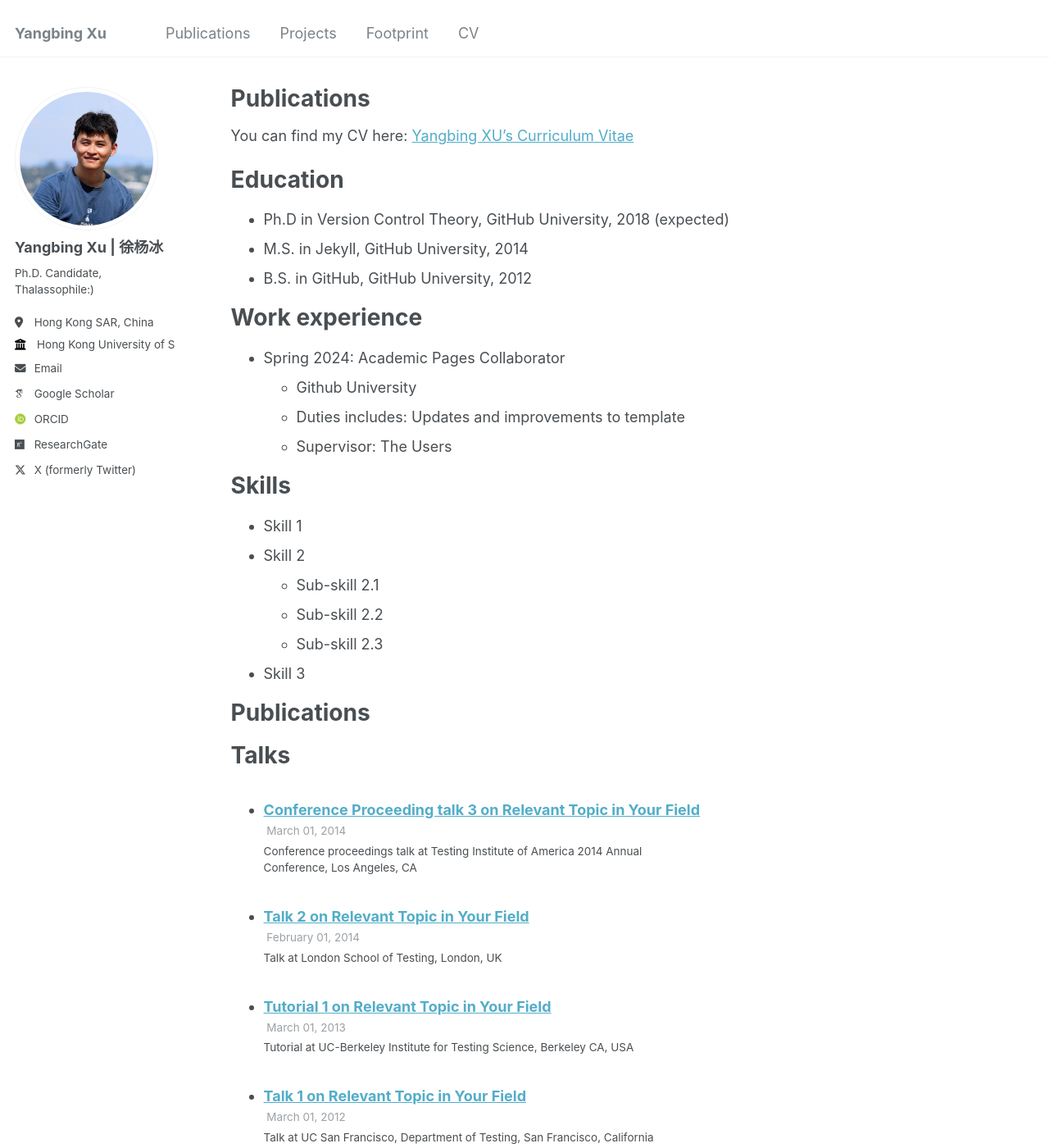
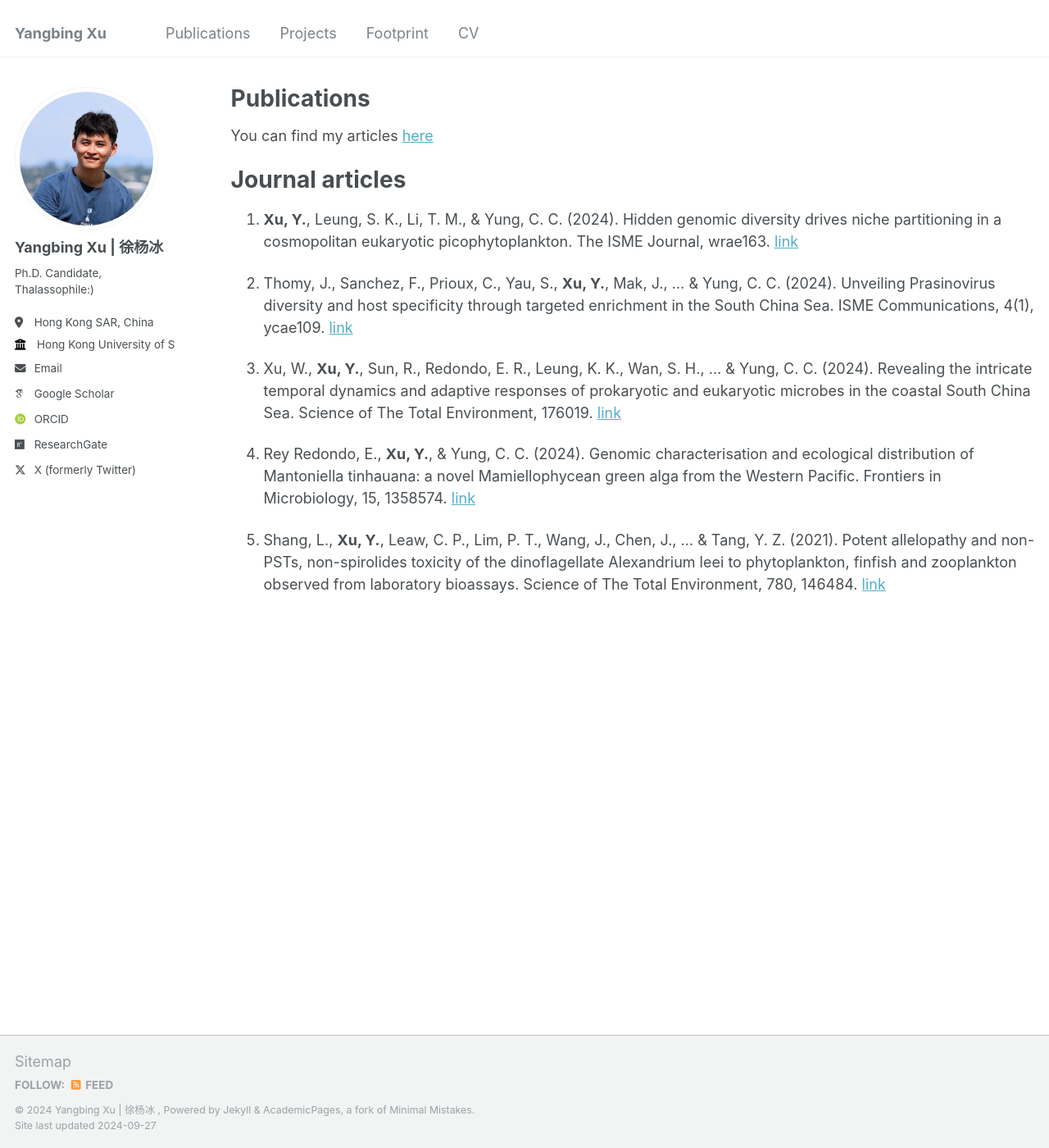
Before and after one commit to Yangbing-Ocean/yangbing, a Jekyll site: the page built from _pages/Publications.md, in a window 1280 px wide and 1400 px high. Shown: the whole window at 82% size. Built offline with Jekyll 4.4.1, drawn with Linux system fonts in a browser that asks for light colours; some web fonts are replaced; some of the changed text lies outside the part shown.

Commit message:
Update Publications.md

```diff
--- a/_pages/Publications.md
+++ b/_pages/Publications.md
@@ -9,50 +9,16 @@ redirect_from:
 
 {% include base_path %}
 
-You can find my CV here: [Yangbing XU's Curriculum Vitae](file:///Users/xyb/Desktop/CV_Yangbing_Xu.pdf)
+You can find my articles [here](https://scholar.google.com/citations?user=8cdJaOUAAAAJ&hl=zh-CN&oi=ao)
 
-Education
+Journal articles
 ======
-* Ph.D in Version Control Theory, GitHub University, 2018 (expected)
-* M.S. in Jekyll, GitHub University, 2014
-* B.S. in GitHub, GitHub University, 2012
+5. **Xu, Y.**, Leung, S. K., Li, T. M., & Yung, C. C. (2024). Hidden genomic diversity drives niche partitioning in a cosmopolitan eukaryotic picophytoplankton. The ISME Journal, wrae163. [link](https://doi.org/10.1093/ismejo/wrae163)
 
-Work experience
-======
-* Spring 2024: Academic Pages Collaborator
-  * Github University
-  * Duties includes: Updates and improvements to template
-  * Supervisor: The Users
+4. Thomy, J., Sanchez, F., Prioux, C., Yau, S., **Xu, Y.**, Mak, J., ... & Yung, C. C. (2024). Unveiling Prasinovirus diversity and host specificity through targeted enrichment in the South China Sea. ISME Communications, 4(1), ycae109. [link](https://doi.org/10.1093/ismeco/ycae109)
 
+3. Xu, W., **Xu, Y.**, Sun, R., Redondo, E. R., Leung, K. K., Wan, S. H., ... & Yung, C. C. (2024). Revealing the intricate temporal dynamics and adaptive responses of prokaryotic and eukaryotic microbes in the coastal South China Sea. Science of The Total Environment, 176019. [link](https://doi.org/10.1016/j.scitotenv.2024.176019)
 
+2. Rey Redondo, E., **Xu, Y.**, & Yung, C. C. (2024). Genomic characterisation and ecological distribution of Mantoniella tinhauana: a novel Mamiellophycean green alga from the Western Pacific. Frontiers in Microbiology, 15, 1358574. [link](https://doi.org/10.3389/fmicb.2024.1358574)
 
-Skills
-======
-* Skill 1
-* Skill 2
-  * Sub-skill 2.1
-  * Sub-skill 2.2
-  * Sub-skill 2.3
-* Skill 3
-
-Publications
-======
-  <ul>{% for post in site.publications reversed %}
-    {% include archive-single-cv.html %}
-  {% endfor %}</ul>
-
-Talks
-======
-  <ul>{% for post in site.talks reversed %}
-    {% include archive-single-talk-cv.html  %}
-  {% endfor %}</ul>
-
-Teaching
-======
-  <ul>{% for post in site.teaching reversed %}
-    {% include archive-single-cv.html %}
-  {% endfor %}</ul>
-
-Service and leadership
-======
-* Currently signed in to 43 different slack teams
+1. Shang, L., **Xu, Y.**, Leaw, C. P., Lim, P. T., Wang, J., Chen, J., ... & Tang, Y. Z. (2021). Potent allelopathy and non-PSTs, non-spirolides toxicity of the dinoflagellate Alexandrium leei to phytoplankton, finfish and zooplankton observed from laboratory bioassays. Science of The Total Environment, 780, 146484. [link](https://doi.org/10.1016/j.scitotenv.2021.146484)
```
